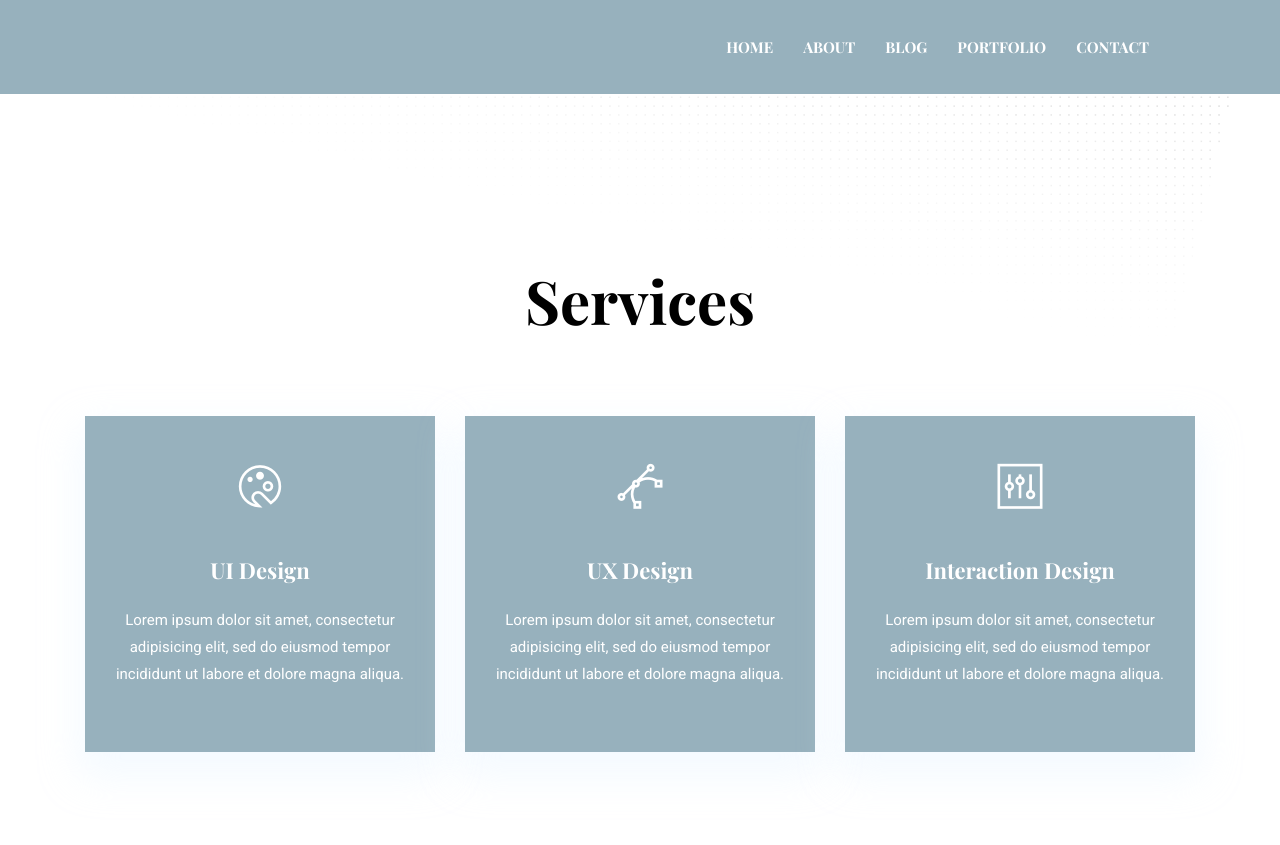
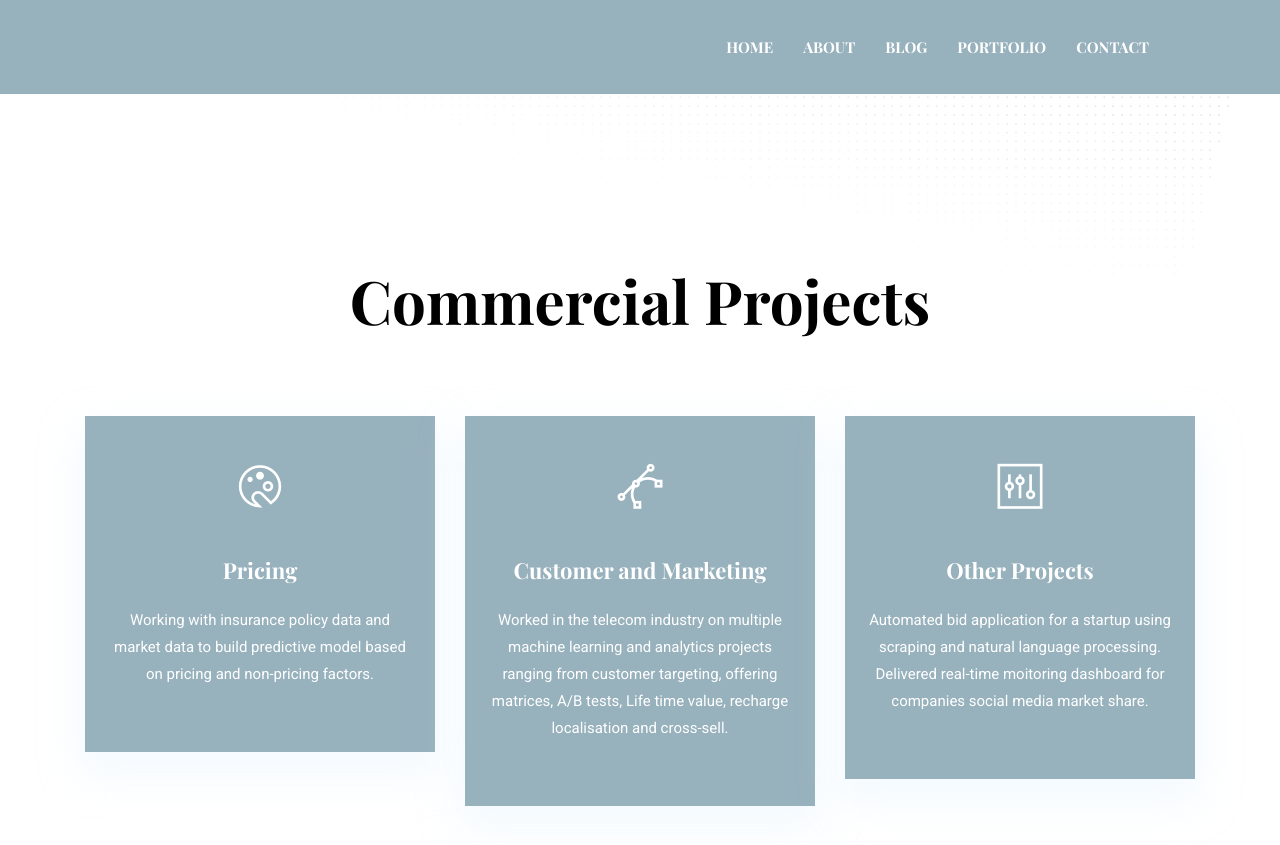
Before and after one commit to RandaAdel/RandaAdel.github.io, a Jekyll site: the page built from index.html, in a window 1280 px wide and 900 px high, scrolled down 2740 px. Shown: the top 845 px of the window. Built offline with Jekyll 4.4.1, drawn with Linux system fonts in a browser that asks for light colours; some of the changed text lies outside the part shown.

```diff
--- a/_data/settings.yml
+++ b/_data/settings.yml
@@ -93,8 +93,8 @@
 skills:
   - { name: Machine Learning, color: "#fdb157", value: "100%" }
   - { name: Data Analytics, color: "#9473e6", value: "90%" }
-  - { name: NLP, color: "#bdecf6", value: "80%" }
-  - { name: Business, color: "#ffbcaa", value: "80%" }
+  - { name: Natural Language Processing, color: "#bdecf6", value: "80%" }
+  - { name: Business Understanding, color: "#ffbcaa", value: "80%" }
 
 #-------------------------------
 # Exprerience Section
@@ -152,24 +152,24 @@
 #-------------------------------
 # Services Section
 
-services-title: Services
+services-title: Commercial Projects
 services:
   - {
-      name: UI Design,
+      name: Pricing,
       icon: ti-palette,
-      description: "Lorem ipsum dolor sit amet, consectetur adipisicing elit, sed do eiusmod tempor incididunt ut labore et dolore magna aliqua.",
+      description: "Working with insurance policy data and market data to build predictive model based on pricing and non-pricing factors.",
       active: true, # Add true to select section
     }
   - {
-      name: UX Design,
+      name: Customer and Marketing,
       icon: ti-vector,
-      description: "Lorem ipsum dolor sit amet, consectetur adipisicing elit, sed do eiusmod tempor incididunt ut labore et dolore magna aliqua.",
+      description: "Worked in the telecom industry on multiple machine learning and analytics projects ranging from customer targeting, offering matrices, A/B tests, Life time value, recharge localisation and cross-sell.",
       active: true, # Add true to select section
     }
   - {
-      name: Interaction Design,
+      name: Other Projects,
       icon: ti-panel,
-      description: "Lorem ipsum dolor sit amet, consectetur adipisicing elit, sed do eiusmod tempor incididunt ut labore et dolore magna aliqua.",
+      description: "Automated bid application for a startup using scraping and natural language processing. Delivered real-time moitoring dashboard for companies social media market share.",
       active: True, #Add true to select section
     }
 
--- a/_includes/hero-section.html
+++ b/_includes/hero-section.html
@@ -12,7 +12,7 @@
     <script>
       var typed = new Typed("#element", {
         strings: ['Data Scientist.'],
-        typeSpeed: 250,
+        typeSpeed: 350,
         backSpeed:15,
             });
     </script>
```
